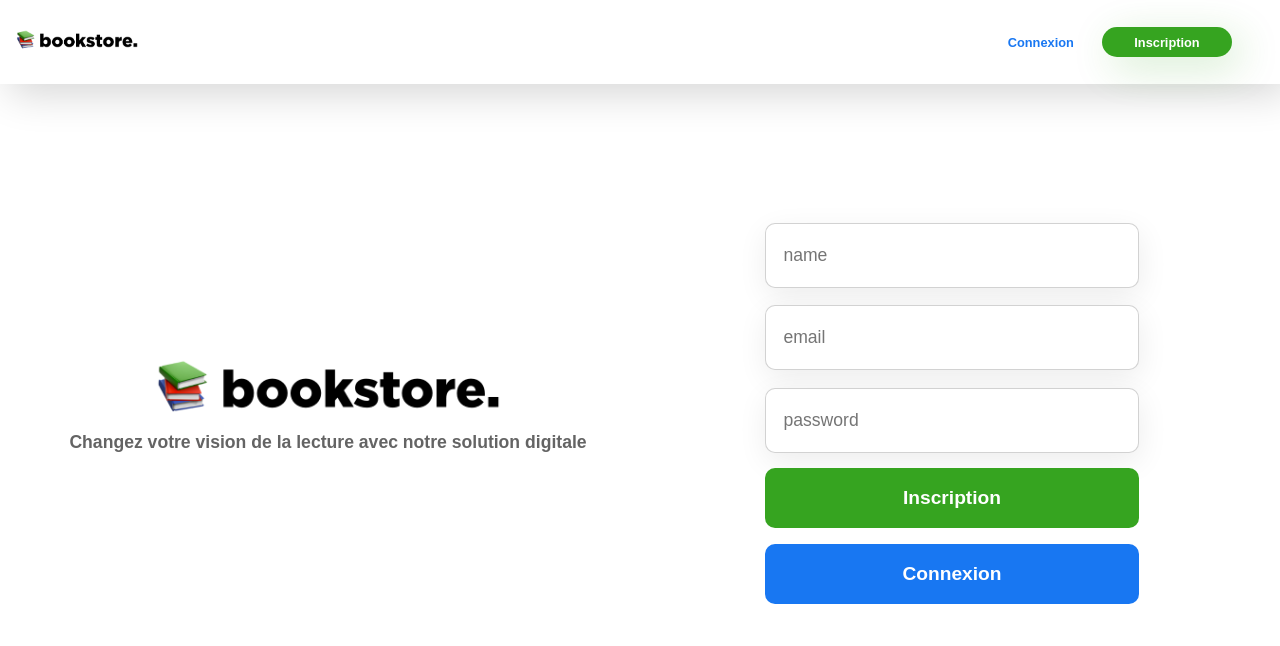
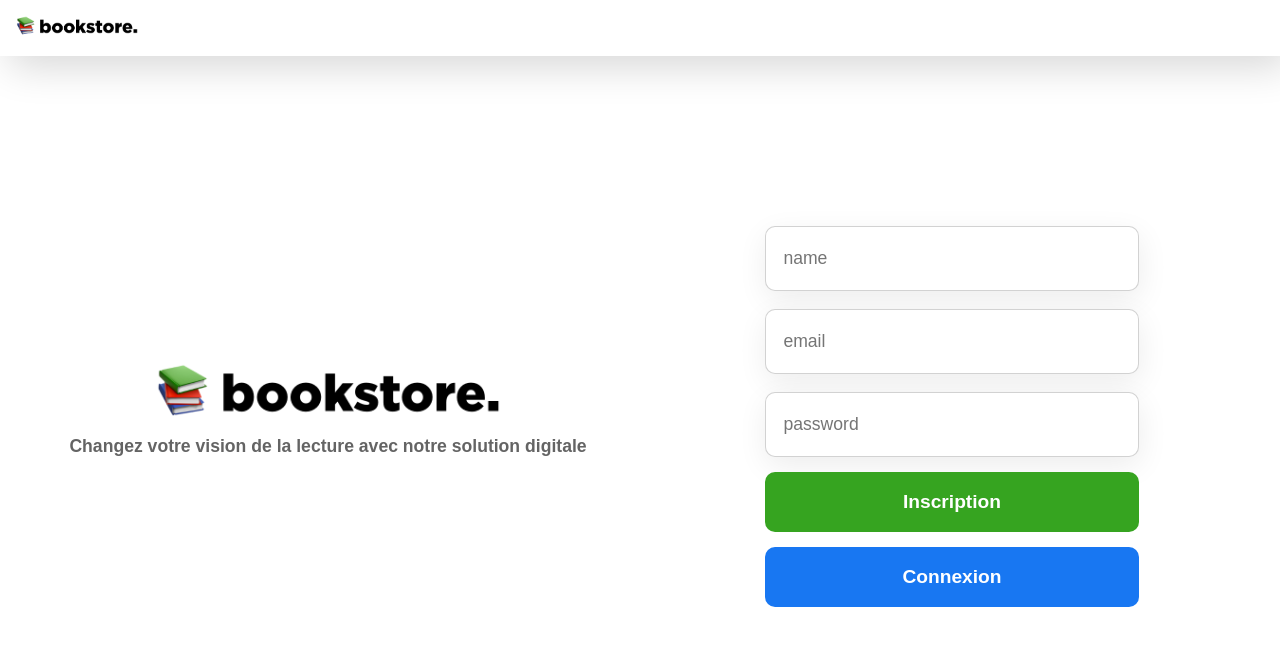
Before and after one commit to naodevtech/bookmarket, a React (Create React App) app: page /register in a window 1280 px wide. Shown: the top 646 px of the page. Built offline with nearby package versions, Linux system fonts and the light colour scheme.

Commit message:
:fire: add fav ico and refresh nav :fire:

```diff
--- a/public/index.html
+++ b/public/index.html
@@ -2,7 +2,7 @@
 <html lang="en">
   <head>
     <meta charset="utf-8" />
-    <link rel="icon" href="%PUBLIC_URL%/favicon.ico" />
+    <link rel="icon" href="%PUBLIC_URL%/fav.png" />
     <meta name="viewport" content="width=device-width, initial-scale=1" />
     <meta name="theme-color" content="#000000" />
     <meta
--- a/src/components/molecules/navigation/_navigation.scss
+++ b/src/components/molecules/navigation/_navigation.scss
@@ -6,6 +6,7 @@ nav {
   justify-content: center;
   align-items: center;
   box-shadow: 9px 10px 40px rgba(0, 0, 0, 0.164);
+  margin-bottom: 2em;
   @include media(laptop) {
     flex-direction: row;
     justify-content: space-between;
@@ -17,52 +18,4 @@ nav {
       height: 20px;
     }
   }
-  ul {
-    font-size: 1em;
-    font-weight: 800;
-    display: flex;
-    justify-content: space-around;
-    align-items: center;
-    width: 100%;
-    padding: 0.7em;
-    padding-right: 2em;
-    @include media(tablet) {
-      flex-direction: row;
-      justify-content: space-between;
-    }
-    @include media(desktop) {
-      flex-direction: row;
-      justify-content: space-between;
-    }
-    li {
-      @include media(laptop) {
-        font-size: 0.8em;
-        margin-left: 2.2em;
-        color: #1877f2;
-        :hover {
-          text-decoration: underline;
-        }
-      }
-      button {
-        background-color: #36a420;
-        border-radius: 3rem;
-        height: 30px;
-        width: 130px;
-        border: none;
-        box-shadow: 9px 10px 40px #36a42038;
-        color: white;
-        font-weight: 900;
-        font-size: 1em;
-        display: flex;
-        justify-content: center;
-        align-items: center;
-        cursor: pointer;
-        text-decoration: none;
-      }
-    }
-    @include media(laptop) {
-      justify-content: initial;
-      width: initial;
-    }
-  }
 }
--- a/src/components/molecules/navigation/navigation.js
+++ b/src/components/molecules/navigation/navigation.js
@@ -1,24 +1,19 @@
 import React from "react";
+import { useSelector, useDispatch } from "react-redux";
 import { Link } from "react-router-dom";
+
 import "./_navigation.scss";
 import Logo from "../../../assets/logos/logo_bookstore.png";
 
 const Nav = () => {
+  const appState = useSelector((state) => state);
+  const dispatch = useDispatch();
+
   return (
     <nav>
       <Link to="/">
         <img src={Logo} alt="logo" />
       </Link>
-      <ul>
-        <li>
-          <Link to="/login">Connexion</Link>
-        </li>
-        <li>
-          <Link to="/register">
-            <button>Inscription</button>
-          </Link>
-        </li>
-      </ul>
     </nav>
   );
 };
--- a/src/components/pages/login/login.js
+++ b/src/components/pages/login/login.js
@@ -1,6 +1,7 @@
 import React, { useState } from "react";
 import { useDispatch } from "react-redux";
 import { useHistory } from "react-router-dom";
+
 import api from "../../../utils/api";
 import "./_login.scss";
 import Logo from "../../../assets/logos/logo_bookstore.png";
@@ -52,7 +53,10 @@ const Login = () => {
         <button className="btn btn_login" type="submit">
           Connexion
         </button>
-        <button className="btn btn_register" type="submit">
+        <button
+          className="btn btn_register"
+          onClick={() => history.push("/register")}
+        >
           Inscription
         </button>
       </form>
--- a/src/components/pages/register/register.js
+++ b/src/components/pages/register/register.js
@@ -59,7 +59,11 @@ const Register = () => {
         <button className="btn btn_register" type="submit">
           Inscription
         </button>
-        <button className="btn btn_login" type="submit">
+        <button
+          className="btn btn_login"
+          type="submit"
+          onClick={() => history.push("/login")}
+        >
           Connexion
         </button>
       </form>
```
Also changed, not shown: public/fav.png (added).
